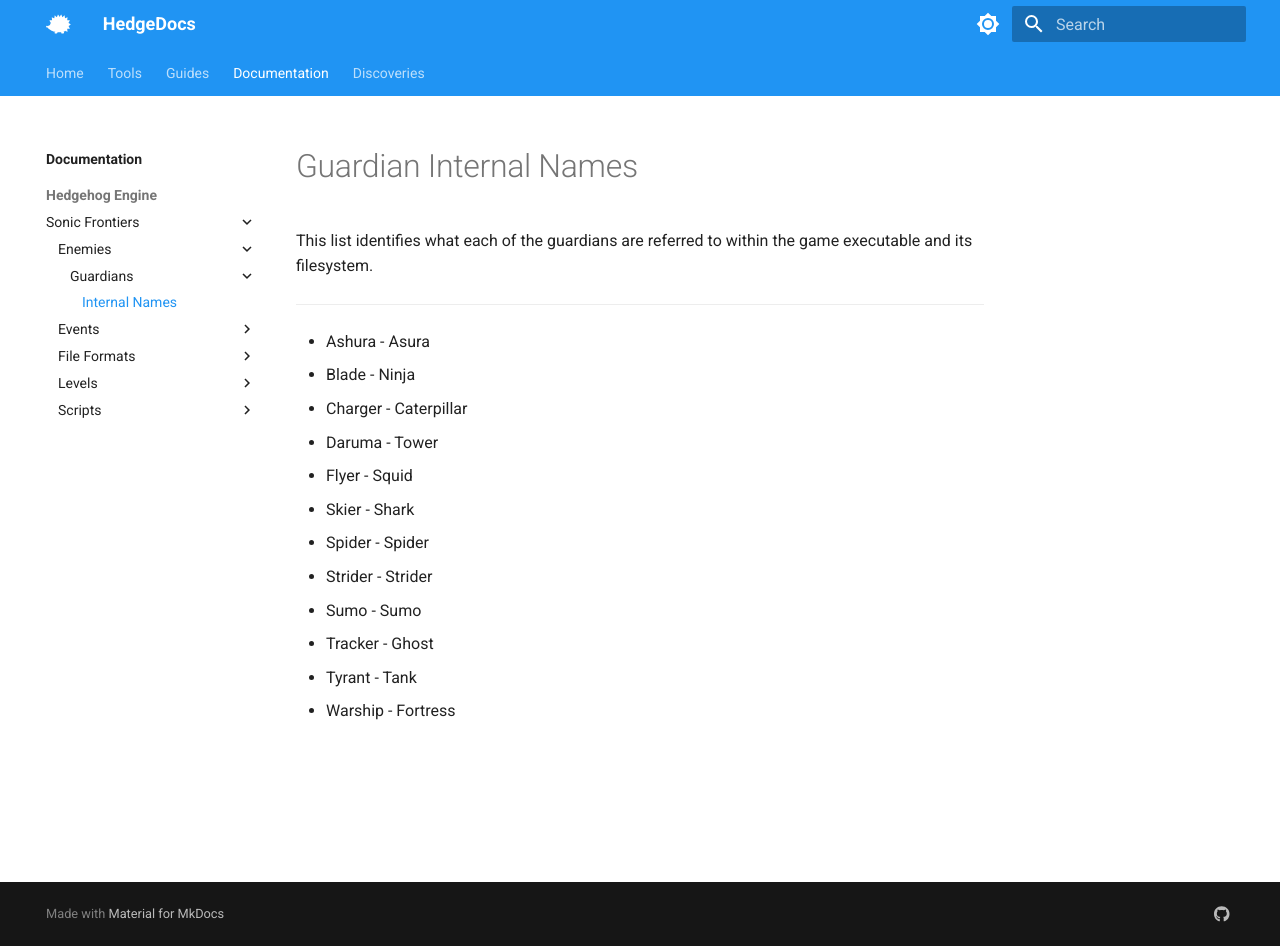
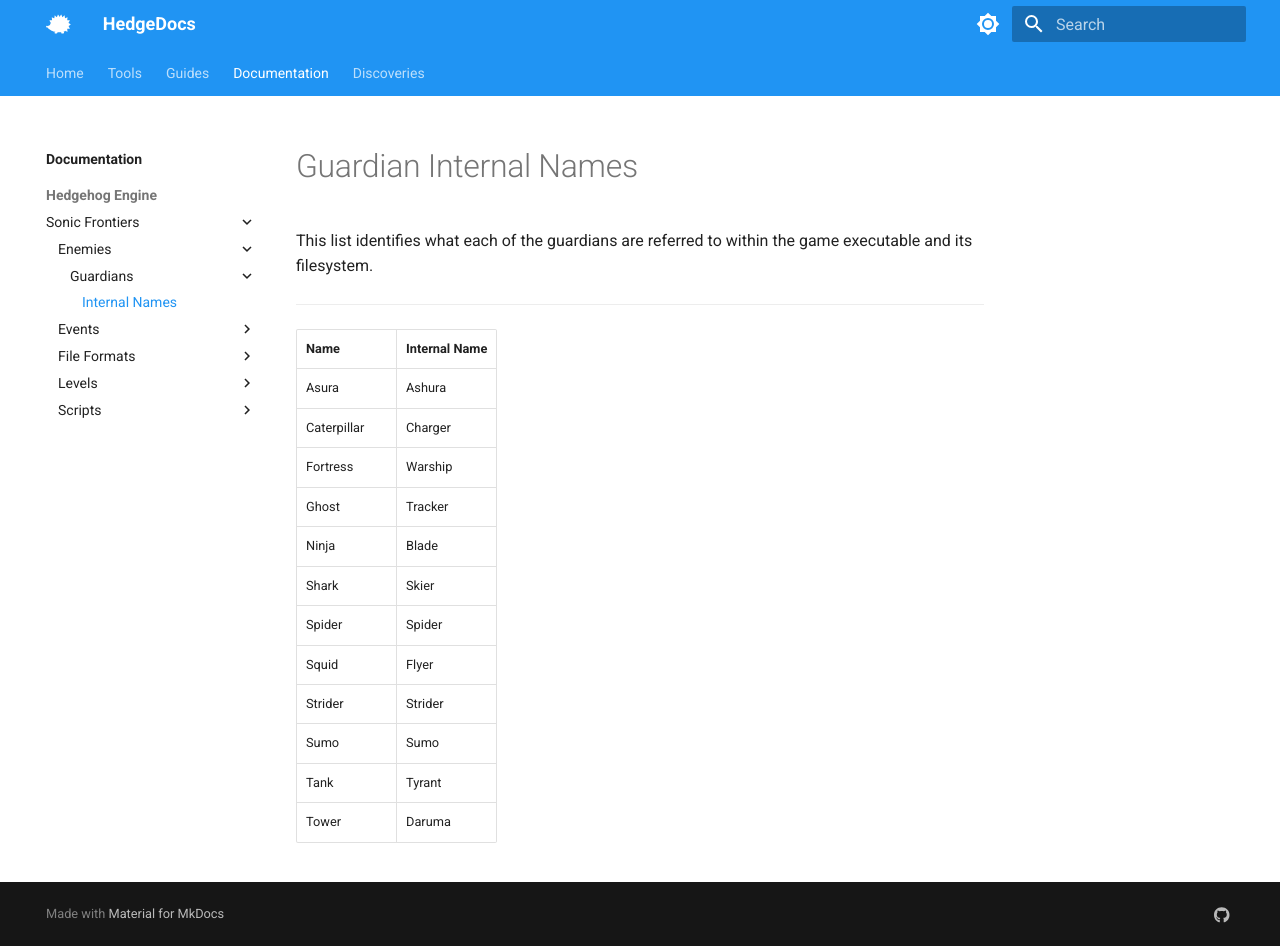
Before and after one commit to HedgeDocs/HedgeDocs.github.io, an MkDocs documentation site: the page built from docs/docs/hedgehog-engine/rangers/enemies/guardians/names.md, in a window 1280 px wide and 946 px high. Built offline with MkDocs 1.6.1 and Material for MkDocs 9.7.7, drawn with Linux system fonts in a browser that asks for light colours; comment, search, counter and statistics services are not loaded.

Commit message:
[Sonic Frontiers] Use table for guardian internal names

```diff
--- a/docs/docs/hedgehog-engine/rangers/enemies/guardians/names.md
+++ b/docs/docs/hedgehog-engine/rangers/enemies/guardians/names.md
@@ -7,15 +7,17 @@
 This list identifies what each of the guardians are referred to within the game executable and its filesystem.
 
 ---
-- Ashura - Asura
-- Blade - Ninja
-- Charger - Caterpillar
-- Daruma - Tower
-- Flyer - Squid
-- Skier - Shark
-- Spider - Spider
-- Strider - Strider
-- Sumo - Sumo
-- Tracker - Ghost
-- Tyrant - Tank
-- Warship - Fortress
+Name | Internal Name
+---- | -------------
+Asura | Ashura
+Caterpillar | Charger
+Fortress | Warship
+Ghost | Tracker
+Ninja | Blade
+Shark | Skier
+Spider | Spider
+Squid | Flyer
+Strider | Strider
+Sumo | Sumo
+Tank | Tyrant
+Tower | Daruma
```
